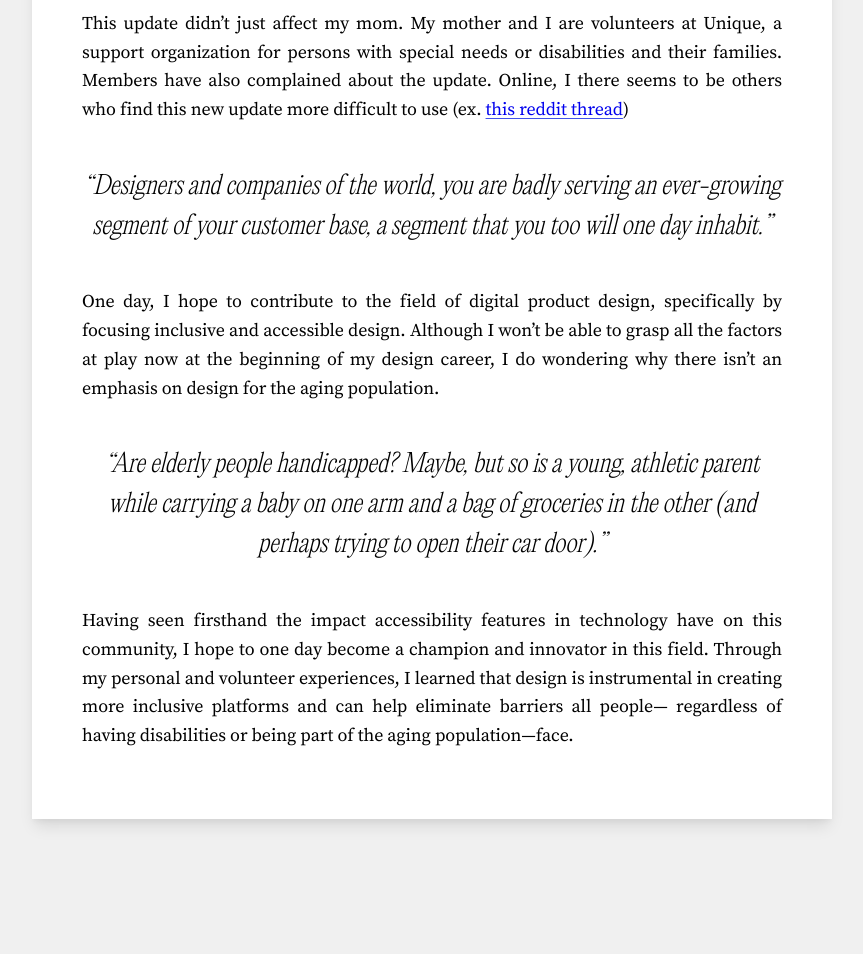
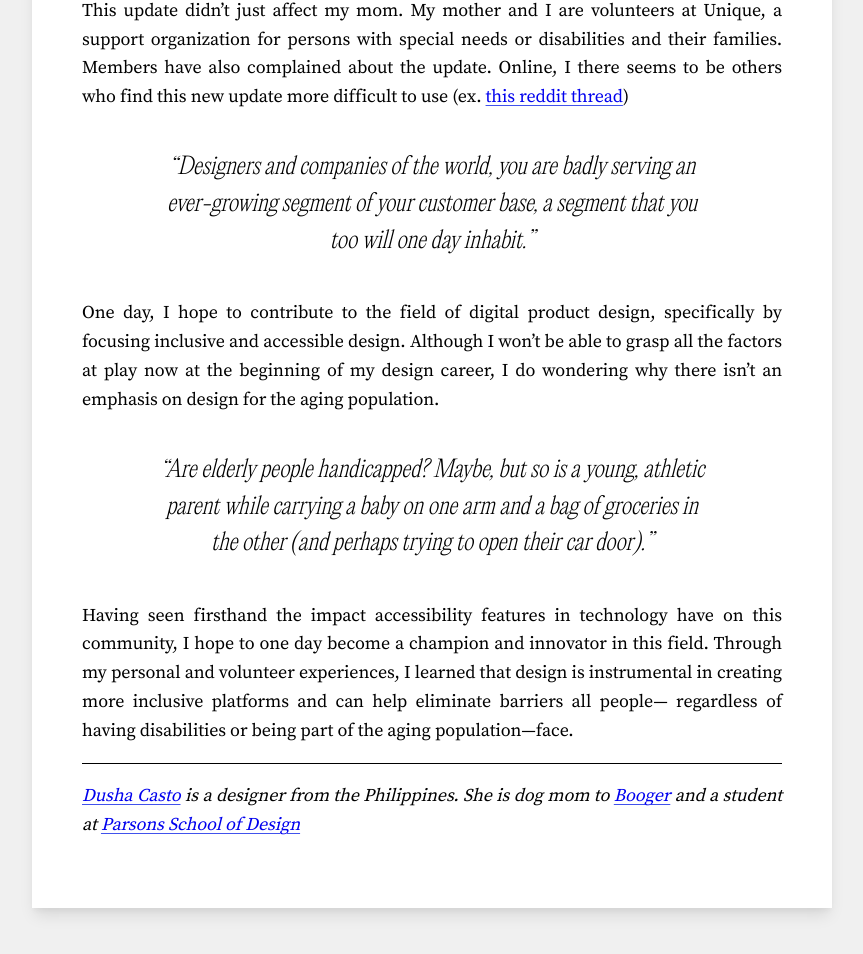
Before and after one commit to prututu/manuscript, a plain HTML site: page index.html in a window 1280 px wide. Shown: the part 5915-6869 px from the top of the page, without its empty margins (248-1111 px from the left). Before the commit the page ends 6834 px from the top, so only its background shows below. Drawn offline with Linux system fonts and the light colour scheme; files whose address does not match are found by name.

Commit message:
Almost Final

```diff
--- a/index.html
+++ b/index.html
@@ -69,7 +69,9 @@
 
             <p>Designers and companies of the world, you are badly serving an ever-growing segment of your customer base, a segment that you too will one day inhabit. Isn’t it time to reform: to make things that are functional and stylish, useable and accessible? Every ailment that I described that impacts the elderly is also present in people of all ages. Designs that make it easier for elderly people often are of equal value for younger people. In fact, for everyone. Help the elderly, and the results will help many more, including yourself, someday.</p>
 
-            <p class="solid"><em><span class="keeptogether"><a href="https://www.fastcompany.com/user/don-norman">Don Norman</a></span> is a leading authority on the design of emotional pleasing and useable technology. He is the author of <a href="https://www.amazon.com/Design-Everyday-Things-Revised-Expanded-ebook/dp/B00E257T6C?tag=wwwfccom-20">Design of Everyday Things</a> and  <a href="https://www.amazon.com/Emotional-Design-Love-Everyday-Things/dp/0465051359/ref=sr_1_2?crid=1ZJJADHMEQWES&keywords=emotional+design+norman&qid=1557169944&s=gateway&sprefix=emotional+design+no%2Cdigital-text%2C205&sr=8-2&tag=wwwfccom-20">Emotional Design</a>, a former vice president at Apple, and professor and director of the Design Lab at the University of California, San Diego.</em></p>
+         <div class="line"></div>
+
+            <p><em><span class="keeptogether"><a href="https://www.fastcompany.com/user/don-norman">Don Norman</a></span> is a leading authority on the design of emotional pleasing and useable technology. He is the author of <a href="https://www.amazon.com/Design-Everyday-Things-Revised-Expanded-ebook/dp/B00E257T6C?tag=wwwfccom-20">Design of Everyday Things</a> and  <a href="https://www.amazon.com/Emotional-Design-Love-Everyday-Things/dp/0465051359/ref=sr_1_2?crid=1ZJJADHMEQWES&keywords=emotional+design+norman&qid=1557169944&s=gateway&sprefix=emotional+design+no%2Cdigital-text%2C205&sr=8-2&tag=wwwfccom-20">Emotional Design</a>, a former vice president at Apple, and professor and director of the Design Lab at the University of California, San Diego.</em></p>
             <a name="response"></a>
       </main>
       <br><br><br><br><br><br><br><br><br><br><br><br>
@@ -111,6 +113,10 @@
             <H5>“Are elderly people handicapped? Maybe, but so is a young, athletic parent while carrying a baby on one arm and a bag of groceries in the other (and perhaps trying to open their car door).”</h5>
             <p>Having seen firsthand the impact accessibility features in technology have on this community, I hope to one day become a champion and innovator in this field. Through my personal and volunteer experiences, I learned that design is instrumental in creating more inclusive platforms and can help eliminate barriers all people— regardless of having disabilities or being part of the aging population—face.</p>
 
+            <div class="line"></div>
+
+            <p><em><span class="keeptogether"><a href="https://www.dushacastro.com">Dusha Casto</a></span> is a designer from the Philippines. She is dog mom to <a href="https://www.instagram.com/boogerthecutefrenchie/">Booger</a> and a student at <a href="https://www.newschool.edu/parsons/mps-communication-design/"> Parsons School of Design</a></em></p>
+
       </main>
 
 
--- a/style.css
+++ b/style.css
@@ -189,9 +189,12 @@ H4 {
 
 H5 {
 	font-family: 'PP Editorial New', sans-serif;
+	max-width: 80%;
 	font-weight: 200;
 	text-align: center;
-	font-size: 25px;
+	margin-left: auto;
+	margin-right: auto;
+	font-size: 23px;
 	line-height: 160%;
 	letter-spacing: -0.005em;
 	font-style: italic;
```
